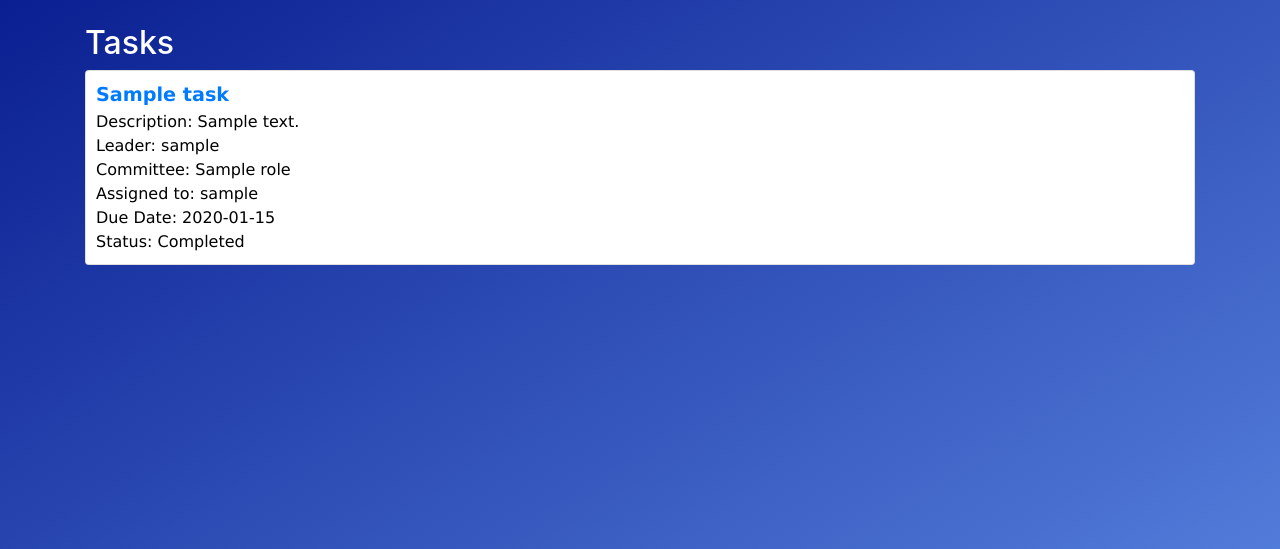
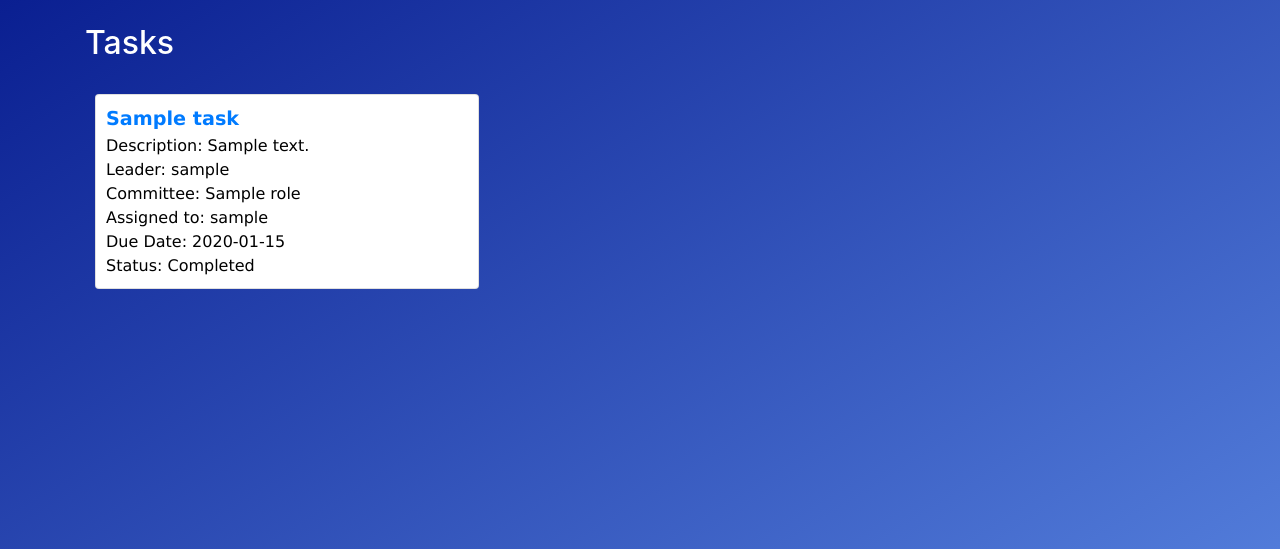
Before and after one commit to Updeus/Final-Year-Project, a Python web app: template App/templates/tasks.html in a window 1280 px wide. Shown: the part 56-605 px from the top of the page. Run offline with Jinja, Linux system fonts and the light colour scheme; the template is opened without the code that fills it: most values are stand-ins (such as "Sample title", 1, 10 or a date in 2020); some libraries are stand-ins or nearby versions.

Commit message:
improved layout for tasks

```diff
--- a/App/templates/assign_task.html
+++ b/App/templates/assign_task.html
@@ -1,5 +1,8 @@
 <!-- assign_task.html -->
 {% extends "layout.html" %}
+{% block title %}DCIT Task Tracker{% endblock %}
+{% block page %}DCIT Task Tracker{% endblock %}
+{{ super() }}
 {% block content %}
 <h1>Assign Task to Users by Committee</h1>
 <br><br>
--- a/App/templates/layout.html
+++ b/App/templates/layout.html
@@ -20,6 +20,7 @@
   background-image: url("{{url_for('static', filename='landing.png')}}");
   background-size:cover;
 
+
   }
 
   body{
@@ -27,6 +28,7 @@
     overflow-y: scroll;
     background-size:cover;
     color: white;
+    height: 101vh;
   }
     </style>
 
--- a/App/templates/tasks.html
+++ b/App/templates/tasks.html
@@ -37,8 +37,16 @@
 
     .row{
      padding: 10px;
+
     }
 
+    .column {
+  float: left;
+  width: 50%;
+  padding: 0 10px;
+
+
+}
 </style>
 
 {% extends "layout.html" %}
@@ -51,8 +59,10 @@
 <body style="height: 100vh">
     <br>
     <h2>Tasks</h2>
+    <br>
     {% for task in tasks %}
-     <div class = "card">
+    <div class="column">
+     <div class = "card" style="width:30vw; ">
         <div class="title" style="font-size: larger;">
             <a href="{{ url_for('user_views.task_details', task_id=task.id) }}">{{ task.title }}</a></div>
         <div> Description: {{task.description}} </div>
@@ -72,6 +82,7 @@
          <div> Due Date: {{ task.due_date.strftime('%Y-%m-%d') }}</div>
         <div>Status: {{task.status}} </div> </div>
         <div></div>
+    </div>
     {% endfor %}
     </div>
 </div>
```
